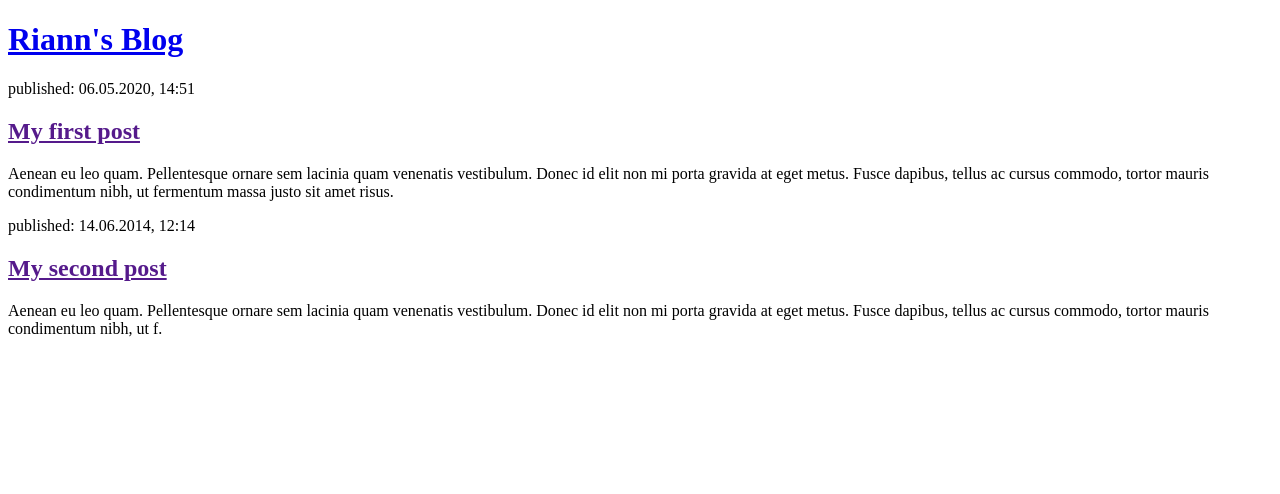
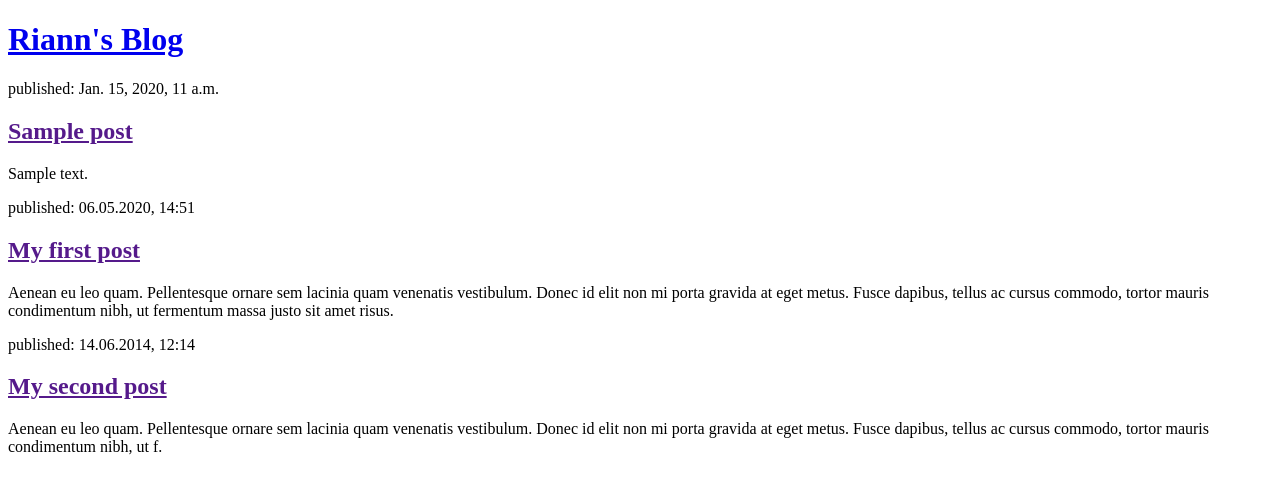
Before and after one commit to riann08/my-first-blog, a Django app: page / in a window 1280 px wide. Shown: the top 494 px of the page. Run offline with Django 3.2, Linux system fonts and the light colour scheme; tables that the repository leaves empty hold one stand-in row (values such as "Sample post").

Commit message:
Modified templates to display posts from database.

```diff
--- a/blog/templates/blog/post_list.html
+++ b/blog/templates/blog/post_list.html
@@ -9,6 +9,14 @@
         <div>
             <h1><a href="/">Riann's Blog</a></h1>
         </div>
+
+{% for post in posts %}
+    <div>
+        <p>published: {{ post.published_date }}</p>
+        <h2><a href="">{{ post.title }}</a></h2>
+        <p>{{ post.text|linebreaksbr }}</p>
+    </div>
+{% endfor %}
 
         <div>
             <p>published: 06.05.2020, 14:51</p>
--- a/blog/views.py
+++ b/blog/views.py
@@ -1,5 +1,8 @@
 from django.shortcuts import render
+from django.utils import timezone
+from .models import Post
 
 # Create your views here.
 def post_list(request):
-    return render(request, 'blog/post_list.html', {})
+    posts = Post.objects.filter(published_date__lte=timezone.now()).order_by('published_date')
+    return render(request, 'blog/post_list.html', {"posts":posts})
```
